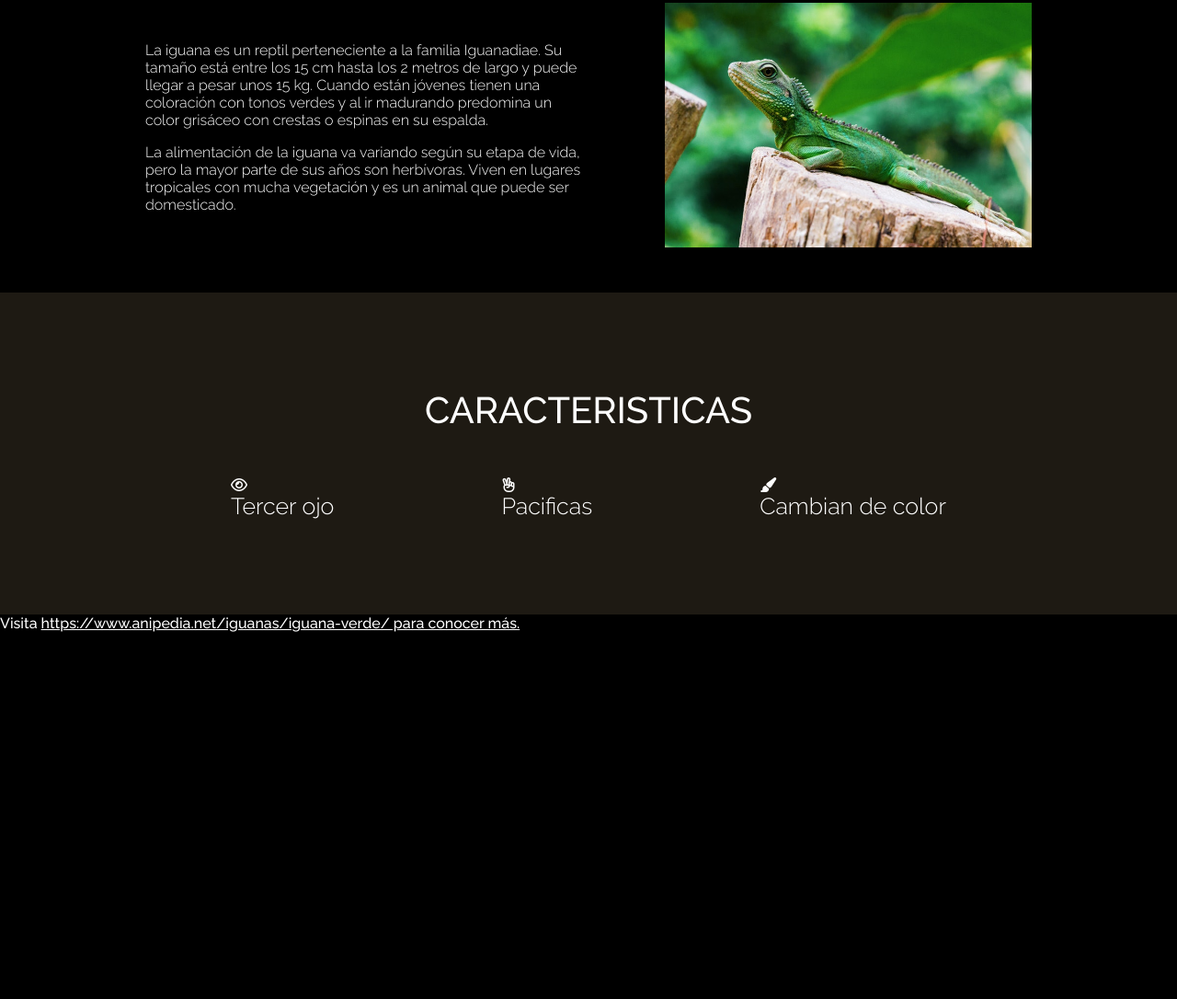
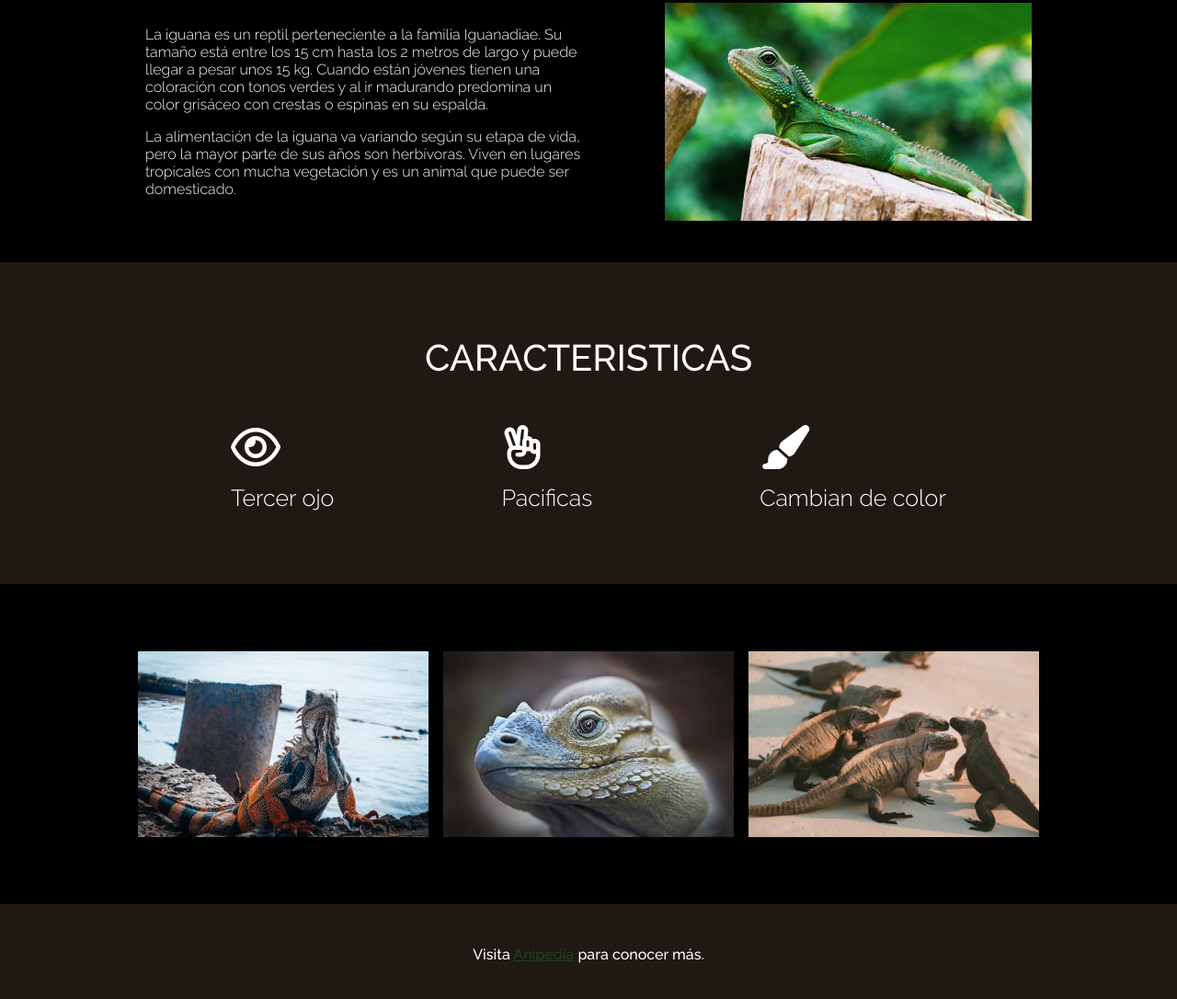
Before and after one commit to JJ1313/M2D1_Iguana, a plain HTML site: page index.html in a window 1280 px wide. Shown: the part 842-1928 px from the top of the page at 92% size. Before the commit the page ends 1529 px from the top, so only its background shows below. Drawn offline with Linux system fonts and the light colour scheme.

Commit message:
finaliza secciones caracteristica, imagenes y footer

```diff
--- a/assets/css/styles.css
+++ b/assets/css/styles.css
@@ -1,9 +1,17 @@
 @import url('https://fonts.googleapis.com/css2?family=Raleway:wght@300;500&display=swap');
+
+/*
+  * Quizas no sea la mejor organizacion para esta pagina, pero estoy experimentando como ordenar css.
+  * Y funciona jeje :E
+*/
 
 :root {
   --clr-tone-0: #000;
   --clr-tone-1: #1E1A13;
   --clr-tone-f: #FFF;
+
+  --clr-green-1: #253f1f;
+  --clr-green-2: #487c3c;
 }
 
 * {
@@ -20,7 +28,11 @@ body {
   background-color: var(--clr-tone-0);
 }
 
-/* ============ SECTION ============ */
+img {
+  object-fit: cover;
+}
+
+/* ============ SECTIONS ============ */
 #section-hero {
   height: 727px;
   background-image: url('../img/bg-header.jpg');
@@ -31,19 +43,27 @@ body {
 #desc-section {
   & div:first-child {
     width: 475px;
-
   }
 }
 
 #charac-section {
   min-height: 350px;
+}
 
-  & i {
-    display: block;
+#images-section {
+  min-height: 348px;
+}
+
+/* ============ UTILS ============ */
+.link {
+  color: var(--clr-green-1);
+  transition: all 300ms ease-in-out;
+
+  &:hover {
+    color: var(--clr-green-2)
   }
 }
 
-/* ============ UTILS ============ */
 .bg-primary {
   background: var(--clr-tone-0);
 }
@@ -53,6 +73,7 @@ body {
 }
 
 /* ------ Margins ------ */
+
 .my-7 {
   margin-block: 7px;
 }
@@ -80,14 +101,6 @@ body {
 }
 
 /* ------ Display ------ */
-.d-grid {
-  display: grid;
-}
-
-.cols-2 {
-  grid-template-columns: repeat(2, 1fr);
-}
-
 .d-flex {
   display: flex;
 }
@@ -98,6 +111,10 @@ body {
 
 .flex-wrap {
   flex-wrap: wrap;
+}
+
+.d-block {
+  display: block;
 }
 
 /* ------ */
--- a/index.html
+++ b/index.html
@@ -19,34 +19,37 @@
         <p>La iguana es un reptil perteneciente a la familia Iguanadiae. Su tamaño está entre los 15 cm hasta los 2 metros de largo y puede llegar a pesar unos 15 kg. Cuando están jóvenes tienen una coloración con tonos verdes y al ir madurando predomina un color grisáceo con crestas o espinas en su espalda. </p>
         <p>La alimentación de la iguana va variando según su etapa de vida, pero la mayor parte de sus años son herbívoras. Viven en lugares tropicales con mucha vegetación y es un animal que puede ser domesticado.</p>
       </div>
-      <div class="wrapper-img">
-        <img src="./assets/img/iguana-1.jpg" width="399" alt="iguana">
-      </div>
+      <img src="./assets/img/iguana-1.jpg" width="399" height="237" alt="iguana 1">
     </section>
 
-    <section id="charac-section" class="bg-secondary d-grid place-center | py-45">
+    <section id="charac-section" class="d-flex flex-column place-center bg-secondary | py-45">
       <h2 class="txt-center txt-upper | fw-500 fs-40 | mb-50">Caracteristicas</h2>
-      <div class="d-flex flex-wrap justify-center gx-182 gy-20">
-        <div>
-          <i class="fa-regular fa-eye"></i>
+      <div class="d-flex flex-wrap justify-center gx-182">
+        <div class="d-flex flex-column justify-center g-16">
+          <i class="fa-regular fa-eye fa-3x"></i>
           <h3 class="fs-25 fw-300">Tercer ojo</h3>
         </div>
-        <div>
-          <i class="fa-regular fa-hand-peace"></i>
+        <div  class="d-flex flex-column justify-center g-16">
+          <i class="fa-regular fa-hand-peace fa-3x"></i>
           <h3 class="fs-25 fw-300">Pacificas</h3>
         </div>
-        <div>
-          <i class="fa-solid fa-paintbrush"></i>
+        <div  class="d-flex flex-column justify-center g-16">
+          <i class="fa-solid fa-paintbrush fa-3x"></i>
           <h3 class="fs-25 fw-300">Cambian de color</h3>
         </div>
       </div>
     </section>
-    <section id="images-section"></section>
+
+    <section id="images-section" class="d-flex flex-wrap justify-center align-center g-16 | py-45">
+      <img src="./assets/img/iguana-2.jpg" width="316" height="202" alt="Iguana 2">
+      <img src="./assets/img/iguana-3.jpg" width="316" height="202" alt="Iguana 3">
+      <img src="./assets/img/iguana-4.jpg" width="316" height="202" alt="Iguana 4">
+    </section>
+
   </main>
-  <footer>
-    <div>
-      Visita
-      <a href=""> https://www.anipedia.net/iguanas/iguana-verde/ para conocer más.</a>
+  <footer class="bg-secondary | py-45">
+    <div class="txt-center">
+      Visita <a href="https://www.anipedia.net/iguanas/iguana-verde/" class="link" target="_blank">Anipedia</a> para conocer más.
     </div>
   </footer>
   <script src="https://kit.fontawesome.com/359c8a6f56.js" crossorigin="anonymous"></script>
```
